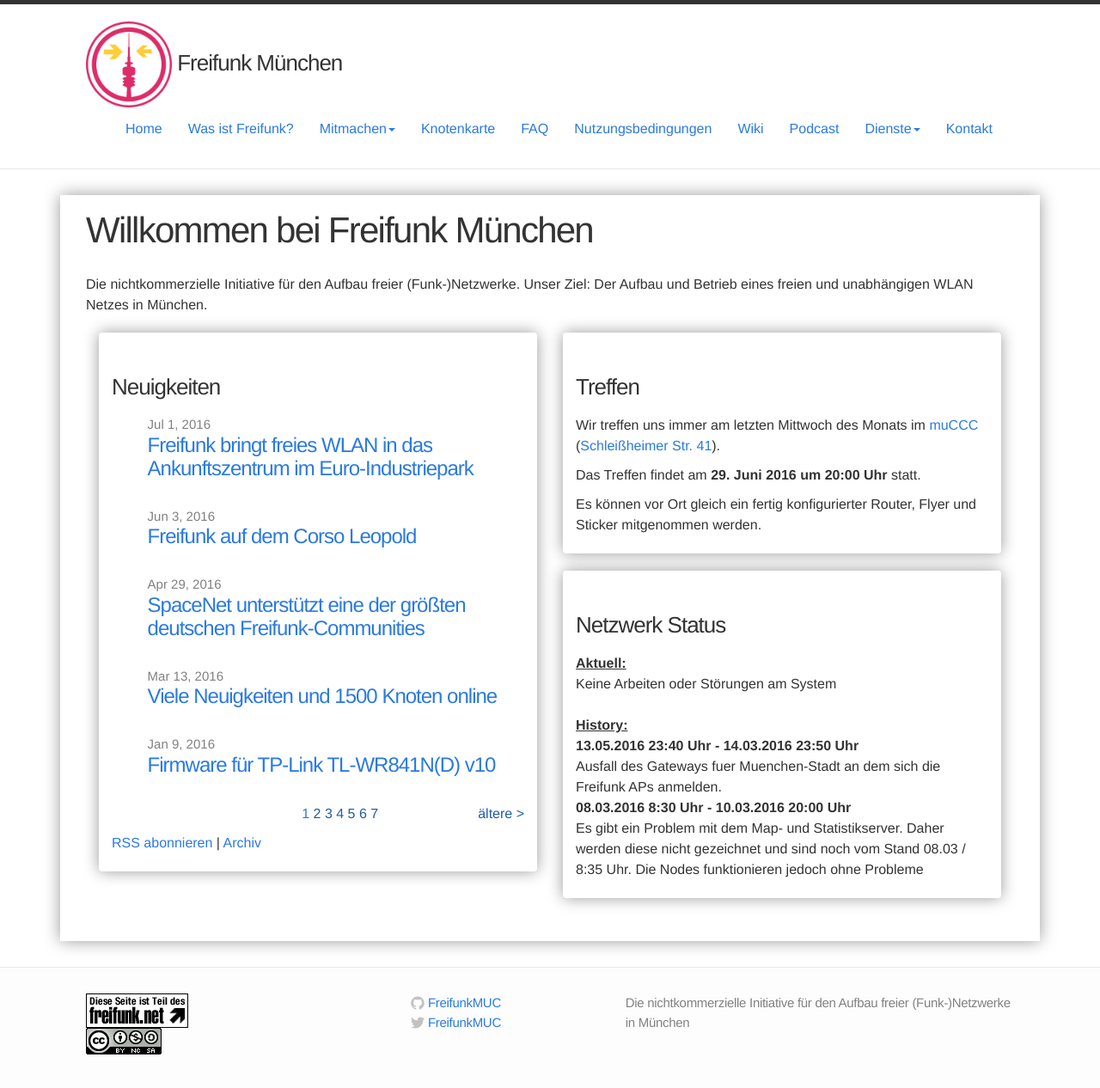
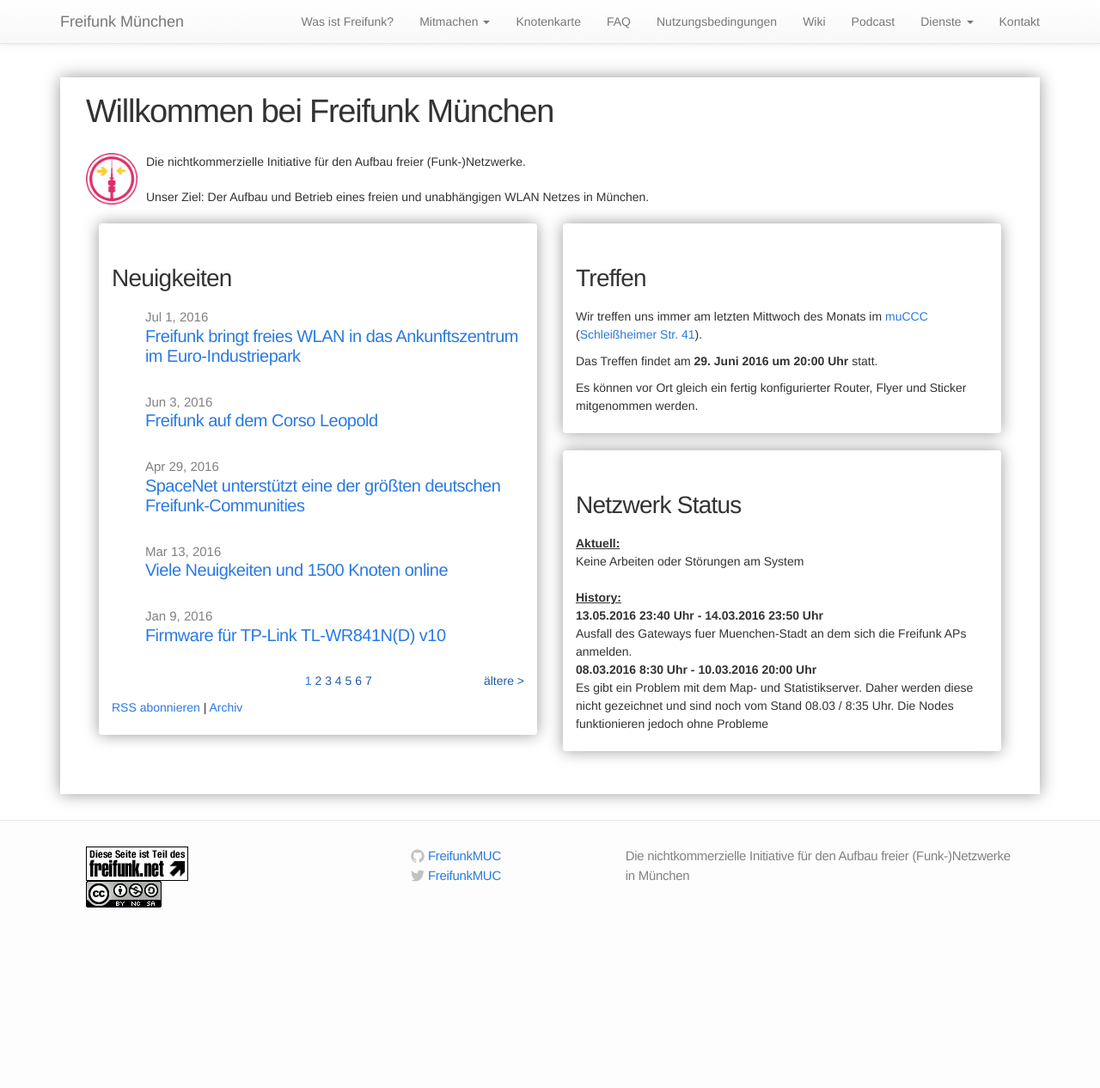
Before and after one commit to freifunkMUC/freifunkmuc.github.io, a Jekyll site: the page built from index.md, in a window 1280 px wide and 1282 px high. Shown: the top 1266 px of the window at 86% size. Built offline with Jekyll 4.4.1, drawn with Linux system fonts in a browser that asks for light colours.

Commit message:
Menu rework und font sizes (#147)
* use default navbar-fixed-top

* reduce font-sizes

```diff
--- a/_includes/header.html
+++ b/_includes/header.html
@@ -1,27 +1,24 @@
 <header class="site-header">
 
-  <div class="wrap">
-
-
-    <a class="site-title" href="{{ site.baseurl }}/"><img width=100px height=100px src="{{ site.baseurl }}/assets/Ffmuc-logo-250.png"> {{ site.title }}</a>
-
-<!-- Fixed navbar -->
-    <div class="navbar navbar-fixed" role="navigation">
+<nav class="navbar navbar-default navbar-fixed-top">
   <div class="container">
+    <!-- Brand and toggle get grouped for better mobile display -->
     <div class="navbar-header">
-          <button type="button" class="navbar-toggle" data-toggle="collapse" data-target=".navbar-collapse">
+      <button type="button" class="navbar-toggle collapsed" data-toggle="collapse" data-target="#bs-example-navbar-collapse-1" aria-expanded="false">
         <span class="sr-only">Toggle navigation</span>
         <span class="icon-bar"></span>
         <span class="icon-bar"></span>
         <span class="icon-bar"></span>
       </button>
+      <a class="navbar-brand" href="{{ site.baseurl }}/">{{ site.title }}</a>
     </div>
-        <div class="navbar-collapse collapse">
-          <ul class="nav navbar-nav">
-            <li class="active"><a href="/">Home</a></li>
+
+    <!-- Collect the nav links, forms, and other content for toggling -->
+    <div class="collapse navbar-collapse" id="bs-example-navbar-collapse-1">
+      <ul class="nav navbar-nav navbar-right">
         <li><a href="/wasistfreifunk">Was ist Freifunk?</a></li>
         <li class="dropdown">
-              <a href="/mitmachen">Mitmachen<b class="caret"></b></a>
+          <a href="#" class="dropdown-toggle" data-toggle="dropdown" role="button" aria-haspopup="true" aria-expanded="false">Mitmachen <span class="caret"></span></a>
           <ul class="dropdown-menu">
             <li><a class="page-link" href="/firmware">1. Firmware herunterladen</a></li>
             <li><a class="page-link" href="/router-flashen">2. Router flashen</a></li>
@@ -36,7 +33,7 @@
         <li><a href="/wiki">Wiki</a></li>
         <li><a href="/podcast">Podcast</a></li>
         <li class="dropdown">
-              <a href="/dienste">Dienste<b class="caret"></b></a>
+          <a href="#" class="dropdown-toggle" data-toggle="dropdown" role="button" aria-haspopup="true" aria-expanded="false">Dienste <span class="caret"></span></a>
           <ul class="dropdown-menu">
             <li><a class="page-link" href="https://chat.ffmuc.net">Chat</a></li>
             <li><a class="page-link" href="https://lqfb.freifunk-muenchen.de/">Liquid-Feedback</a></li>
@@ -45,9 +42,8 @@
         </li>
         <li><a href="/kontakt">Kontakt</a></li>
       </ul>
-        </div><!--/.nav-collapse -->
-      </div>
-    </div>
-  </div>
+    </div><!-- /.navbar-collapse -->
+  </div><!-- /.container -->
+</nav>
 
 </header>
--- a/_includes/network-status.md
+++ b/_includes/network-status.md
@@ -1,4 +1,4 @@
-### Netzwerk Status
+## Netzwerk Status
 <u><b>Aktuell:</b></u>
 <br>Keine Arbeiten oder Störungen am System
 <br>
--- a/_includes/treffen.md
+++ b/_includes/treffen.md
@@ -1,4 +1,4 @@
-### Treffen
+## Treffen
 
 Wir treffen uns immer am letzten Mittwoch des Monats im [muCCC](http://muc.ccc.de) ([Schleißheimer Str. 41](http://osm.org/go/0JAf0IVLh?node=2012031859)).
 
--- a/css/main.css
+++ b/css/main.css
@@ -12,10 +12,11 @@ html, body { height: 100%; }
 
 body {
   font-family: Helvetica, Arial, sans-serif;
-  font-size: 16px;
+
   line-height: 1.5;
   font-weight: 300;
   background-color: #fdfdfd;
+  padding-top: 60px;
 }
 
 h1, h2, h3, h4, h5, h6 { font-size: 100%; font-weight: 400; }
@@ -23,12 +24,6 @@ h1, h2, h3, h4, h5, h6 { font-size: 100%; font-weight: 400; }
 a         { color: #2a7ae2; text-decoration: none; }
 a:hover   { color: #000; text-decoration: underline; }
 a:visited { color: #205caa; }
-
-/* Fix to show dropdown menu in navi also when hovering */
-ul.nav li.dropdown:hover ul.dropdown-menu{
-  display: block;
-  margin-top:0px
-}
 
 /* Utility */
 
@@ -49,42 +44,6 @@ ul.nav li.dropdown:hover ul.dropdown-menu{
 
 /* Layout Styles */
 /* ----------------------------------------------------------*/
-
-/* Site header */
-
-.site-header {
-  border-top: 5px solid #333;
-  border-bottom: 1px solid #e8e8e8;
-  min-height: 56px;
-  background-color: white;
-}
-
-.site-title,
-.site-title:hover,
-.site-title:visited {
-  display: block;
-  color: #333;
-  font-size: 26px;
-  letter-spacing: -1px;
-  float: left;
-  line-height: 56px;
-  position: relative;
-  z-index: 1;
-  padding-top: 20px;
-}
-
-.site-nav {
-  float: right;
-  line-height: 56px;
-}
-
-.site-nav .menu-icon { display: none; }
-
-.site-nav .page-link {
-  margin-left: 20px;
-  color: #727272;
-  letter-spacing: -.5px;
-}
 
 /* Site footer */
 
@@ -185,8 +144,8 @@ ul.nav li.dropdown:hover ul.dropdown-menu{
 .posts li { margin-bottom: 30px; }
 
 .posts .post-link {
-  font-size: 24px;
-  letter-spacing: -1px;
+  font-size: 20px;
+  letter-spacing: -0.5px;
   line-height: 1;
 }
 
@@ -203,8 +162,8 @@ ul.nav li.dropdown:hover ul.dropdown-menu{
 .post-header { margin: 10px 0 30px; }
 
 .post-header h1 {
-  font-size: 42px;
-  letter-spacing: -1.75px;
+  font-size: 38px;
+  letter-spacing: -1.25px;
   line-height: 1;
   font-weight: 300;
 }
@@ -255,26 +214,26 @@ ul.nav li.dropdown:hover ul.dropdown-menu{
 }
 
 .post-content h2 {
-  font-size: 32px;
-  letter-spacing: -1.25px;
+  font-size: 28px;
+  letter-spacing: -0.75px;
 }
 
 .post-content h3 {
-  font-size: 26px;
-  letter-spacing: -1px;
+  font-size: 22px;
+  letter-spacing: -0.5px;
 }
 
 .post-content h4 {
-  font-size: 20px;
-  letter-spacing: -1px;
+  font-size: 16px;
+  letter-spacing: -0.5px;
 }
 
 .post-content blockquote {
   border-left: 4px solid #e8e8e8;
   padding-left: 20px;
-  font-size: 18px;
+  font-size: 15px;
   opacity: .6;
-  letter-spacing: -1px;
+  letter-spacing: -0.5px;
   font-style: italic;
   margin: 30px 0;
 }
--- a/index.md
+++ b/index.md
@@ -6,7 +6,10 @@ customjs:
  - main
 ---
 
+![Logo Freifunk München](/assets/mobilewikilogo.png){:.pull-left width="60px" height="60px" style="margin-right: 10px"}
+
 Die nichtkommerzielle Initiative für den Aufbau freier (Funk-)Netzwerke.
+
 Unser Ziel: Der Aufbau und Betrieb eines freien und unabhängigen WLAN Netzes in München.
 
 <div class="row">
@@ -14,7 +17,7 @@ Unser Ziel: Der Aufbau und Betrieb eines freien und unabhängigen WLAN Netzes in
         <div class="list-group">
 
 <div class="panel-heading" markdown="1">
-### Neuigkeiten
+## Neuigkeiten
 
 <ul id="posts" class="posts">
 {% for post in site.posts %}
```
Lines whose indentation alone changed are shown as unchanged.
